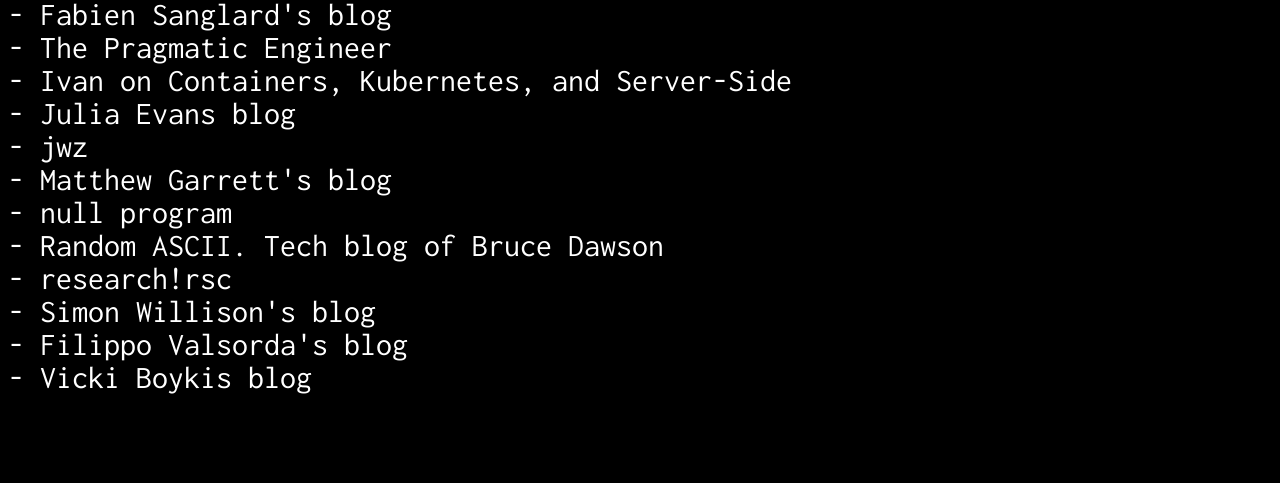
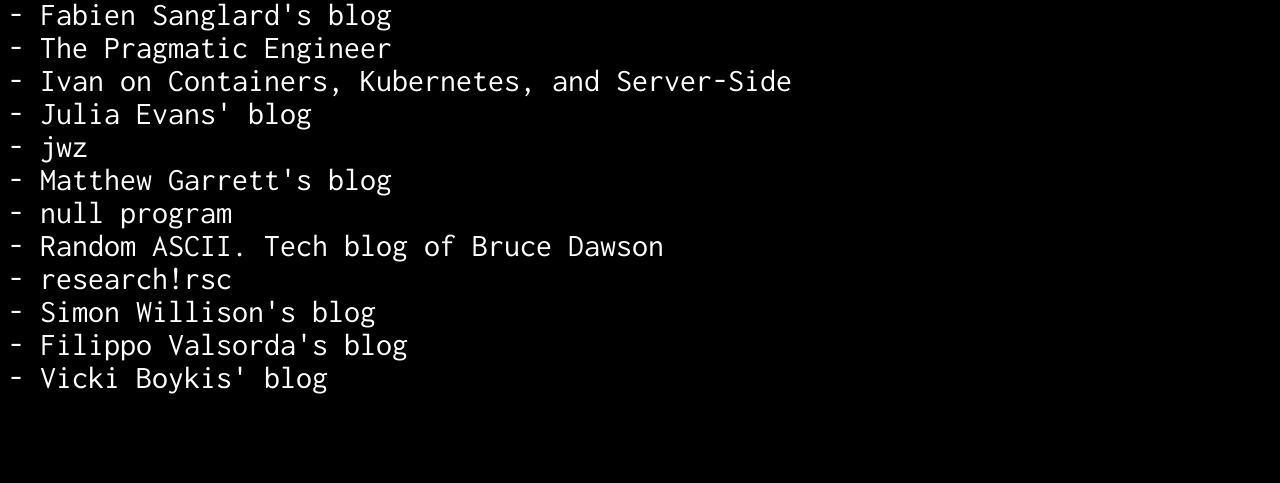
Before and after one commit to giulianopz/giulianopz.github.io, a Jekyll site: the page built from favorites.html, in a window 1280 px wide. Shown: the part 334-817 px from the top of the page. Built offline with Jekyll 4.4.1, drawn with Linux system fonts in a browser that asks for light colours; nearby versions of some CDN libraries.

Commit message:
Fix typo

```diff
--- a/_data/favorites.yaml
+++ b/_data/favorites.yaml
@@ -14,7 +14,7 @@
   url: https://blog.pragmaticengineer.com/
 - name: Ivan on Containers, Kubernetes, and Server-Side
   url: https://iximiuz.com
-- name: Julia Evans blog
+- name: Julia Evans' blog
   url: https://jvns.ca
 - name: jwz
   url: https://www.jwz.org/
@@ -30,5 +30,5 @@
   url: https://simonwillison.net
 - name: Filippo Valsorda's blog
   url: https://words.filippo.io/
-- name: Vicki Boykis blog
+- name: Vicki Boykis' blog
   url: https://vickiboykis.com
```
